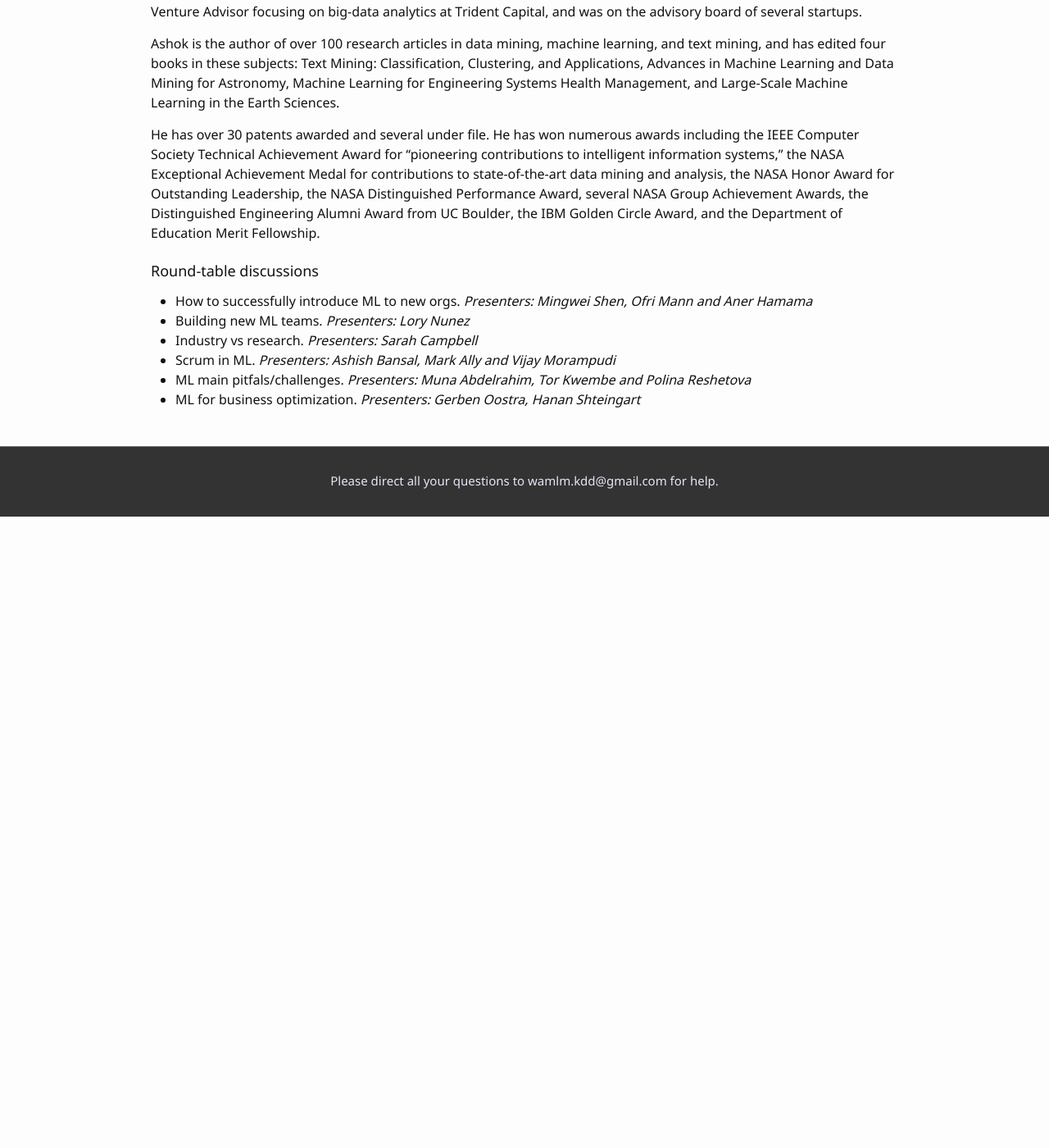
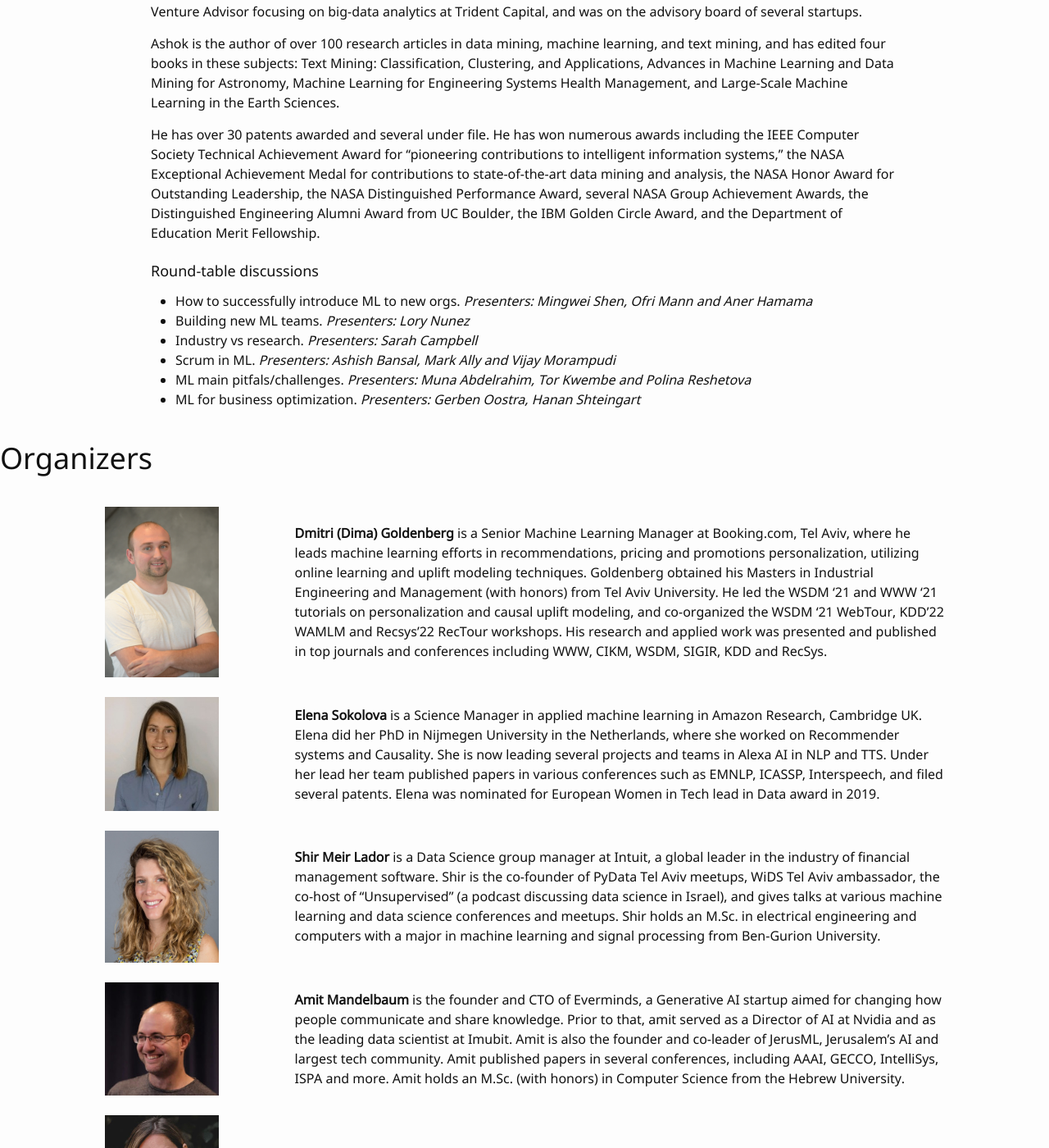
Before and after one commit to wamlm-kdd/wamlm, a Jekyll site: the page built from 2022.md, in a window 1280 px wide and 1400 px high, scrolled down 1925 px. Shown: the whole window at 82% size. Built offline with Jekyll 4.4.1, drawn with Linux system fonts in a browser that asks for light colours; our own code applies the rules of GitHub Pages for plain Markdown files; before the commit the page ends 2555 px from its top, so only the background shows below that; some of the changed text lies outside the part shown.

Commit message:
Update 2022.md

```diff
--- a/2022.md
+++ b/2022.md
@@ -67,3 +67,25 @@ He has over 30 patents awarded and several under file. He has won numerous award
 
 </div>
 </div>
+
+# Organizers
+
+<div markdown="1" class="div_main">
+
+| | |
+|:--- |:---|
+|<img class="organizer_image" src="images/Dima_Goldenberg.jpg" > | **Dmitri (Dima) Goldenberg**  is a Senior Machine Learning Manager at Booking.com, Tel Aviv, where he leads machine learning efforts in recommendations, pricing and promotions personalization, utilizing online learning and uplift modeling techniques. Goldenberg obtained his Masters in Industrial Engineering and Management (with honors) from Tel Aviv University. He led the WSDM '21 and WWW '21 tutorials on personalization and causal uplift modeling, and co-organized the WSDM '21 WebTour, KDD'22 WAMLM and Recsys'22 RecTour workshops. His research and applied work was presented and published in top journals and conferences including WWW, CIKM, WSDM, SIGIR, KDD and RecSys. |
+| | |
+| <img class="organizer_image" src="images/elena_photo.jpeg"/> | **Elena Sokolova** is a Science Manager in applied machine learning in Amazon Research, Cambridge UK. Elena did her PhD in Nijmegen University in the Netherlands, where she worked on Recommender systems and Causality. She is now leading several projects and  teams in Alexa AI in NLP and TTS. Under her lead her team published papers in various conferences such as EMNLP, ICASSP, Interspeech, and filed several patents. Elena was nominated for European Women in Tech lead in Data award in 2019.|
+| | |
+| <img class="organizer_image" src="images/shir_photo.JPG"/> | **Shir Meir Lador** is a Data Science group manager at Intuit, a global leader in the industry of financial management software. Shir is the co-founder of PyData Tel Aviv meetups, WiDS Tel Aviv ambassador, the co-host of “Unsupervised” (a podcast discussing data science in Israel), and gives talks at various machine learning and data science conferences and meetups. Shir holds an M.Sc. in electrical engineering and computers with a major in machine learning and signal processing from Ben-Gurion University.|
+| | |
+| <img class="organizer_image" src="images/amit.jpeg"/> |**Amit Mandelbaum** is the founder and CTO of Everminds, a Generative AI startup aimed for changing how people communicate and share knowledge. Prior to that, amit served as a Director of AI at Nvidia and as the leading data scientist at Imubit. Amit is also the founder and co-leader of JerusML, Jerusalem’s AI and largest tech community. Amit published papers in several conferences, including AAAI, GECCO, IntelliSys, ISPA and more. Amit holds an M.Sc. (with honors) in Computer Science from the Hebrew University. |
+| | |
+| <img class="organizer_image" src="images/irina.jpeg"/>  | **Irina Vasilinetc** is a Senior Manager in Meta. Irina supports WhatsApp Integrity team in London UK. Irina has several publications in statistics and bioinformatics. |
+| | |
+| <img class="organizer_image" src="images/ankit.jpeg"/>  | **Ankit Jain** is a Research Science Manager at Meta. He leads a team of ML scientists/engineers to detect harmful actors on Meta platforms using advanced deep learning techniques. Previously, he was a ML researcher at Uber AI where he worked on application of deep learning methods to different problems ranging from food delivery, fraud detection to self-driving cars. He was named as one of top 40under40 Data Scientists 2022 by Analytics India Magazine. He has co-authored a best selling book on machine learning titled TensorFlow Machine Learning Projects. Additionally, he’s been a featured speaker in many of the top AI conferences and universities and has published papers in several top conferences like Neurips, ICLR. |
+|
+ |
+
+</div>
```
